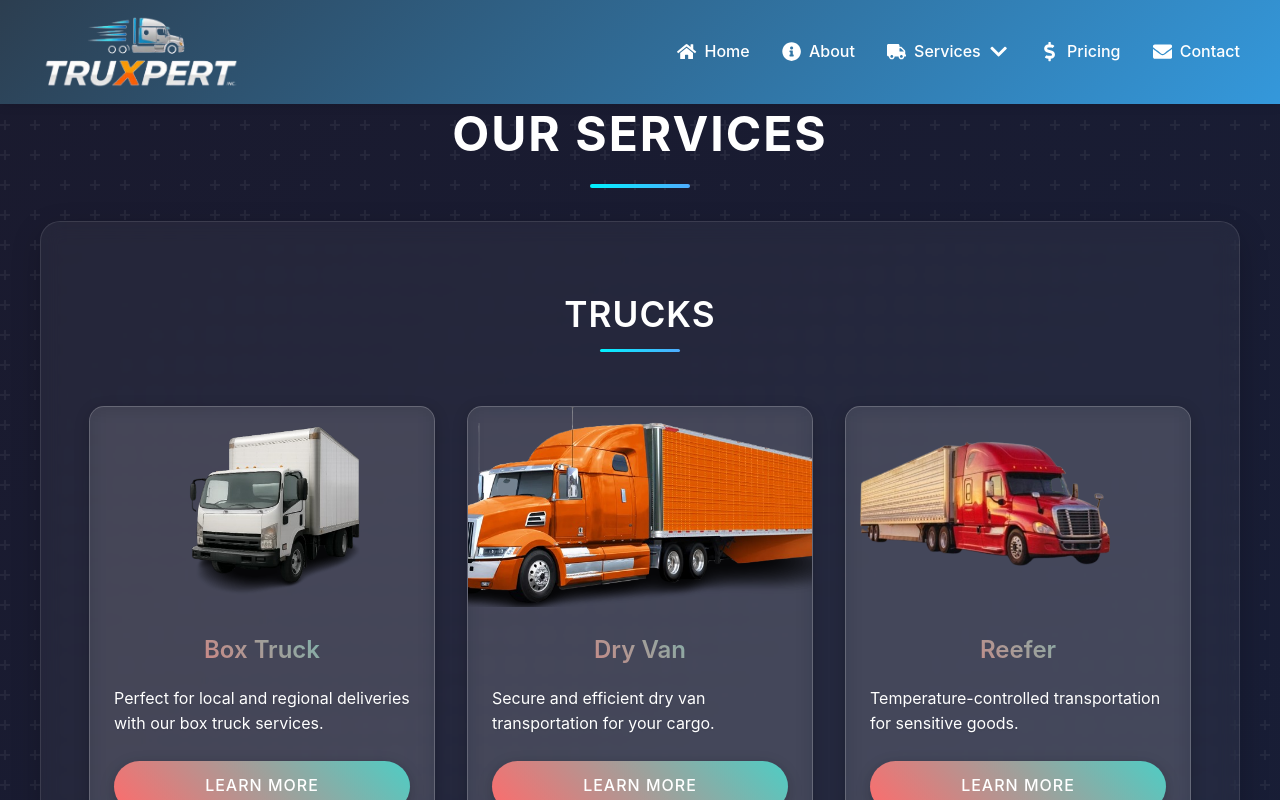
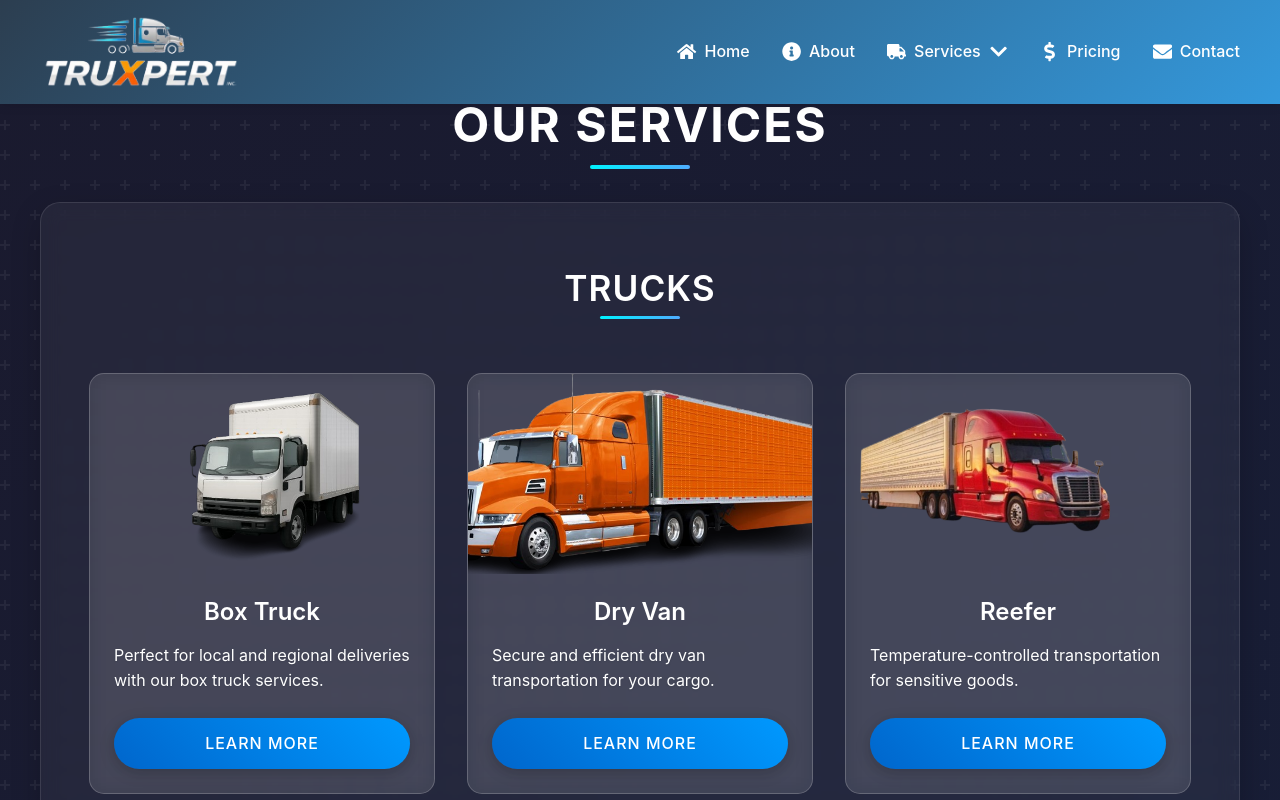
Before and after one commit to Rehan-Ilyas/truck-dispatch, a React (Vite) app: page /services in a window 1280 px wide. Shown: the top 800 px of the page. Built offline with nearby package versions, Linux system fonts and the light colour scheme.

Commit message:
Update App.jsx, ServiceDetail.jsx, and Services.jsx with latest changes

```diff
--- a/src/components/About.jsx
+++ b/src/components/About.jsx
@@ -30,7 +30,7 @@ const Container = styled.div`
 
 const SectionTitle = styled.h2`
   text-align: center;
-  font-size: 2.5rem;
+   font-size: clamp(2rem, 4vw, 2.8rem);
   margin-bottom: 3rem;
   color: #000000;
   position: relative;
--- a/src/components/Contact.jsx
+++ b/src/components/Contact.jsx
@@ -34,12 +34,15 @@ const Container = styled.div`
 
 const SectionTitle = styled.h2`
   text-align: center;
-  font-size: 2.5rem;
+  font-size: clamp(2rem, 4vw, 2.5rem);
   margin-bottom: 1rem;
   color: #000000;
   position: relative;
   text-transform: uppercase;
   letter-spacing: 2px;
+  white-space: normal;
+  word-wrap: break-word;
+  overflow-wrap: break-word;
 
   &:after {
     content: '';
@@ -60,12 +63,15 @@ const SectionTitle = styled.h2`
 
 const SectionSubtitle = styled.p`
   text-align: center;
-  font-size: 1.1rem;
+  font-size: clamp(1rem, 2.5vw, 1.1rem);
   color: #000000;
   margin-bottom: 3rem;
   max-width: 600px;
   margin-left: auto;
   margin-right: auto;
+  white-space: normal;
+  word-wrap: break-word;
+  overflow-wrap: break-word;
 `;
 
 const ContactGrid = styled.div`
--- a/src/components/Hero.jsx
+++ b/src/components/Hero.jsx
@@ -42,14 +42,17 @@ const HeroContent = styled(motion.div)`
 `;
 
 const Title = styled.h1`
-  font-size: 3.5rem;
+  font-size: clamp(2.5rem, 5vw, 3.5rem);
   margin-bottom: 1.5rem;
   line-height: 1.2;
   color: white;
   text-transform: uppercase;
   letter-spacing: 2px;
   font-weight: 800;
-  text-shadow: 4px 4px 8px rgba(0, 0, 0, 0.5); /* Stronger shadow for contrast */
+  text-shadow: 4px 4px 8px rgba(0, 0, 0, 0.5);
+  white-space: normal;
+  word-wrap: break-word;
+  overflow-wrap: break-word;
 
   @media (max-width: 768px) {
     font-size: 2.5rem;
@@ -57,9 +60,12 @@ const Title = styled.h1`
 `;
 
 const Subtitle = styled.p`
-  font-size: 1.25rem;
+  font-size: clamp(1rem, 2.5vw, 1.25rem);
   margin-bottom: 2rem;
   line-height: 1.6;
+  white-space: normal;
+  word-wrap: break-word;
+  overflow-wrap: break-word;
 
   @media (max-width: 768px) {
     font-size: 1.1rem;
--- a/src/components/Pricing.jsx
+++ b/src/components/Pricing.jsx
@@ -41,13 +41,16 @@ const Container = styled.div`
 
 const SectionTitle = styled.h2`
   text-align: center;
-  font-size: 2.8rem;
+  font-size: clamp(2rem, 4vw, 2.8rem);
   color: #ffffff;
   margin-bottom: 1rem;
   font-weight: 700;
   text-transform: uppercase;
   letter-spacing: 1.5px;
   position: relative;
+  white-space: normal;
+  word-wrap: break-word;
+  overflow-wrap: break-word;
 
   &::after {
     content: '';
@@ -64,13 +67,16 @@ const SectionTitle = styled.h2`
 
 const SectionSubtitle = styled.p`
   text-align: center;
-  font-size: 1.1rem;
+  font-size: clamp(1rem, 2.5vw, 1.1rem);
   color: #d1d1d1;
   margin-bottom: 3.5rem;
   max-width: 550px;
   margin-left: auto;
   margin-right: auto;
   line-height: 1.7;
+  white-space: normal;
+  word-wrap: break-word;
+  overflow-wrap: break-word;
 `;
 
 const PricingGrid = styled.div`
--- a/src/components/ServiceDetail.jsx
+++ b/src/components/ServiceDetail.jsx
@@ -9,10 +9,11 @@ const DetailSection = styled.section`
   padding: 0;
   background: #f8f9fa;
   min-height: 100vh;
+  font-family: 'Arial', sans-serif;
 `;
 
 const HeroImage = styled.div`
-  height: 50vh;
+  height: 60vh;
   position: relative;
   overflow: hidden;
   background: linear-gradient(rgba(0, 0, 0, 0.5), rgba(0, 0, 0, 0.5));
@@ -37,34 +38,35 @@ const HeroContent = styled.div`
   padding: 2rem;
   color: white;
   background: linear-gradient(transparent, rgba(0, 0, 0, 0.7));
+  text-align: center;
 `;
 
 const Container = styled.div`
   max-width: 1200px;
   margin: 0 auto;
   padding: 4rem 2rem;
+  box-sizing: border-box;
 `;
 
 const DetailContent = styled.div`
   display: grid;
-  grid-template-columns: 1fr 1fr;
-  gap: 4rem;
+  grid-template-columns: 1fr;
+  gap: 3rem;
   align-items: start;
 
-  @media (max-width: 768px) {
-    grid-template-columns: 1fr;
-    gap: 2rem;
+  @media (min-width: 768px) {
+    grid-template-columns: 1fr 1fr;
+    gap: 4rem;
   }
 `;
 
-
-
 const DetailText = styled.div`
   h2 {
-    font-size: 2.5rem;
+    font-size: 2rem;
     margin-bottom: 1.5rem;
     color: #2c3e50;
     position: relative;
+    font-weight: 600;
 
     &::after {
       content: '';
@@ -82,6 +84,7 @@ const DetailText = styled.div`
     line-height: 1.8;
     margin-bottom: 2rem;
     font-size: 1.1rem;
+    text-align: justify;
   }
 `;
 
@@ -90,18 +93,19 @@ const FeaturesList = styled.ul`
   padding: 0;
   margin: 2rem 0;
   display: grid;
-  grid-template-columns: repeat(auto-fit, minmax(250px, 1fr));
+  grid-template-columns: repeat(auto-fill, minmax(250px, 1fr));
   gap: 1.5rem;
 
   li {
     display: flex;
     align-items: center;
     gap: 1rem;
-    padding: 1rem;
+    padding: 1.2rem;
     background: white;
     border-radius: 8px;
-    box-shadow: 0 2px 10px rgba(0, 0, 0, 0.05);
+    box-shadow: 0 2px 10px rgba(0, 0, 0, 0.1);
     transition: transform 0.3s ease;
+    font-size: 1rem;
 
     &:hover {
       transform: translateY(-5px);
@@ -109,7 +113,7 @@ const FeaturesList = styled.ul`
 
     svg {
       color: #28a745;
-      font-size: 1.2rem;
+      font-size: 1.3rem;
     }
   }
 `;
@@ -126,6 +130,8 @@ const BackButton = styled(Link)`
   font-weight: 500;
   transition: all 0.3s ease;
   margin-top: 2rem;
+  justify-self: flex-start;
+  width: fit-content;
 
   &:hover {
     background: #1a252f;
@@ -144,82 +150,88 @@ const ServiceDetail = () => {
   const services = {
     'box-truck': {
       title: 'Box Truck Services',
-      image:   '/box-truck-removebg-preview.png',
-      description: 'Our box truck services are perfect for local and regional deliveries. With a capacity of up to 26,000 lbs and 1,700 cubic feet, our box trucks can handle a wide range of cargo types.',
+      image: '/box-truck-removebg-preview.png',
+      description:
+        'Our box truck services are perfect for local and regional deliveries. With a capacity of up to 26,000 lbs and 1,700 cubic feet, our box trucks can handle a wide range of cargo types.',
       features: [
         'Capacity: 26,000 lbs',
         'Cargo Space: 1,700 cubic feet',
         'Perfect for local and regional deliveries',
         'Equipped with liftgate for easy loading',
         '24/7 tracking and monitoring',
-        'Experienced drivers with clean records'
-      ]
+        'Experienced drivers with clean records',
+      ],
     },
     'dry-van': {
       title: 'Dry Van Services',
       image: '/dry-van-removebg-preview.png',
-      description: 'Our dry van services provide secure and efficient transportation for your cargo. With weather-resistant containers and advanced security features, your goods will arrive safely at their destination.',
+      description:
+        'Our dry van services provide secure and efficient transportation for your cargo. With weather-resistant containers and advanced security features, your goods will arrive safely at their destination.',
       features: [
         'Weather-resistant containers',
         'Advanced security features',
         'Multiple size options available',
         'Real-time cargo tracking',
         'Temperature monitoring',
-        'Dedicated customer support'
-      ]
+        'Dedicated customer support',
+      ],
     },
     'reefer': {
       title: 'Reefer Services',
       image: '/refer-truck-removebg-preview.png',
-      description: 'Our refrigerated truck services ensure your temperature-sensitive goods are transported at the perfect temperature. With state-of-the-art cooling systems and 24/7 monitoring, your perishable items are in safe hands.',
+      description:
+        'Our refrigerated truck services ensure your temperature-sensitive goods are transported at the perfect temperature. With state-of-the-art cooling systems and 24/7 monitoring, your perishable items are in safe hands.',
       features: [
         'Temperature range: -20°F to 70°F',
         '24/7 temperature monitoring',
         'Advanced cooling systems',
         'Real-time temperature alerts',
         'Experienced cold chain logistics',
-        'Compliance with food safety standards'
-      ]
+        'Compliance with food safety standards',
+      ],
     },
     'power-only': {
       title: 'Power Only Services',
       image: '/power_only-removebg-preview.png',
-      description: 'Our power-only services provide flexible solutions for your transportation needs. We supply the truck and driver while you provide the trailer, giving you maximum flexibility and control.',
+      description:
+        'Our power-only services provide flexible solutions for your transportation needs. We supply the truck and driver while you provide the trailer, giving you maximum flexibility and control.',
       features: [
         'Flexible scheduling',
         'Experienced drivers',
         'Multiple truck options',
         '24/7 dispatch support',
         'Real-time tracking',
-        'Competitive rates'
-      ]
+        'Competitive rates',
+      ],
     },
     'hotshot': {
       title: 'Hotshot Services',
       image: '/hotshot-truck.png',
-      description: 'Our hotshot services are perfect for time-sensitive deliveries. With smaller, more agile vehicles, we can get your cargo where it needs to be quickly and efficiently.',
+      description:
+        'Our hotshot services are perfect for time-sensitive deliveries. With smaller, more agile vehicles, we can get your cargo where it needs to be quickly and efficiently.',
       features: [
         'Fast delivery times',
         'Smaller, agile vehicles',
         'Direct point-to-point service',
         'Real-time tracking',
         'Flexible scheduling',
-        'Competitive pricing'
-      ]
+        'Competitive pricing',
+      ],
     },
     'flatbed': {
       title: 'Flatbed / Step Deck Services',
       image: '/flat-bed.jpg',
-      description: 'Our flatbed and step deck services are designed for oversized and heavy loads. With specialized equipment and experienced drivers, we can handle even the most challenging cargo.',
+      description:
+        'Our flatbed and step deck services are designed for oversized and heavy loads. With specialized equipment and experienced drivers, we can handle even the most challenging cargo.',
       features: [
         'Capacity up to 48,000 lbs',
         'Multiple deck height options',
         'Specialized loading equipment',
         'Oversized load permits',
         'Experienced drivers',
-        '24/7 support'
-      ]
-    }
+        '24/7 support',
+      ],
+    },
   };
 
   const service = services[serviceType];
--- a/src/components/Services.jsx
+++ b/src/components/Services.jsx
@@ -90,7 +90,6 @@ const TruckCard = styled(motion.div)`
   background: rgba(255, 255, 255, 0.1);
   border-radius: 15px;
   overflow: hidden;
-  box-shadow: ${boxShadow};
   transition: all 0.4s ease;
   position: relative;
   height: 100%;
@@ -101,7 +100,6 @@ const TruckCard = styled(motion.div)`
 
   &:hover {
     transform: translateY(-10px);
-    box-shadow: 0 20px 40px rgba(0, 0, 0, 0.3);
     border: 1px solid rgba(255, 255, 255, 0.3);
     background: linear-gradient(135deg, rgba(255, 255, 255, 0.15), rgba(255, 255, 255, 0.05));
   }
@@ -221,10 +219,7 @@ const ServiceContent = styled.div`
 const ServiceTitle = styled.h3`
   font-size: 1.5rem;
   margin-bottom: 1rem;
-  background: linear-gradient(45deg, #FF6B6B, #4ECDC4);
-  -webkit-background-clip: text;
-  background-clip: text;
-  color: transparent;
+  color: #ffffff;
   font-weight: 600;
   text-align: center;
 `;
@@ -241,7 +236,7 @@ const ServiceDescription = styled.p`
 const LearnMore = styled(Link)`
   display: inline-block;
   padding: 0.8rem 1.5rem;
-  background: linear-gradient(45deg, #FF6B6B, #4ECDC4);
+  background: linear-gradient(45deg, #0066cc, #0099ff);
   color: white;
   text-decoration: none;
   border-radius: 30px;
@@ -257,7 +252,7 @@ const LearnMore = styled(Link)`
   &:hover {
     transform: translateY(-2px);
     box-shadow: 0 6px 20px rgba(0, 0, 0, 0.3);
-    background: linear-gradient(45deg, #4ECDC4, #FF6B6B);
+    background: linear-gradient(45deg, #0099ff, #0066cc);
   }
 `;
 
@@ -396,7 +391,7 @@ const servicesData = [
 ];
 
 const rtsFinancialData = {
-  image: 'financial-services.jpg',
+  image: '/images/financial-services.jpg',
   title: 'RTS Financial Services',
   description: 'Comprehensive financial solutions for your transportation business.',
   features: [
@@ -411,7 +406,7 @@ const rtsFinancialData = {
 };
 
 const trackingDeviceData = {
-  image: 'tracking-device.jpg',
+  image: '/images/tracking-device.jpg',
   title: 'Advanced Tracking Solutions',
   description: 'State-of-the-art tracking devices for real-time fleet monitoring.',
   features: [
--- a/src/index.css
+++ b/src/index.css
@@ -100,3 +100,32 @@ button {
 ::-webkit-scrollbar-thumb:hover {
   background: #555;
 }
+
+/* Responsive text styles */
+h1, h2, h3, h4, h5, h6 {
+  line-height: 1.2;
+  word-wrap: break-word;
+  overflow-wrap: break-word;
+}
+
+@media (max-width: 768px) {
+  h1 {
+    font-size: clamp(2rem, 5vw, 3.5rem);
+  }
+
+  h2 {
+    font-size: clamp(1.75rem, 4vw, 2.5rem);
+  }
+
+  h3 {
+    font-size: clamp(1.5rem, 3.5vw, 2rem);
+  }
+
+  h4 {
+    font-size: clamp(1.25rem, 3vw, 1.75rem);
+  }
+
+  p {
+    font-size: clamp(1rem, 2.5vw, 1.1rem);
+  }
+}
```
